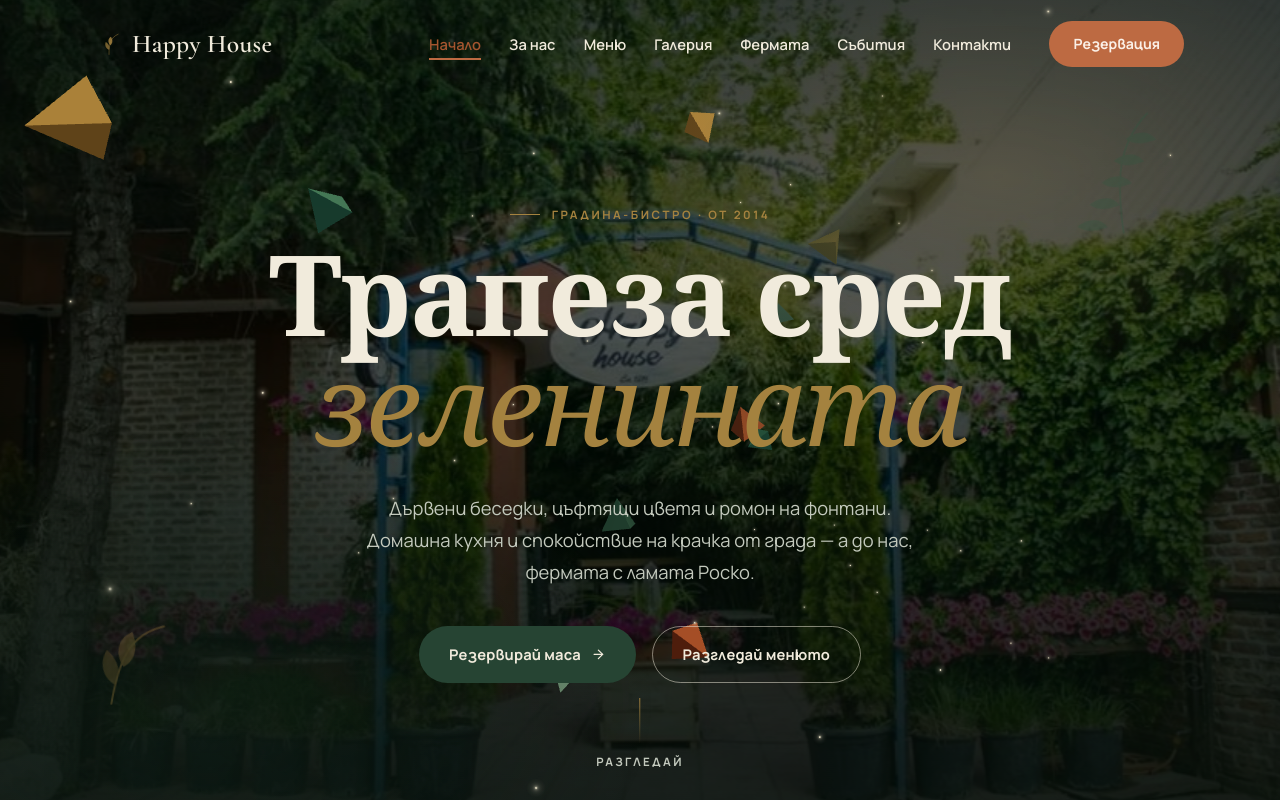
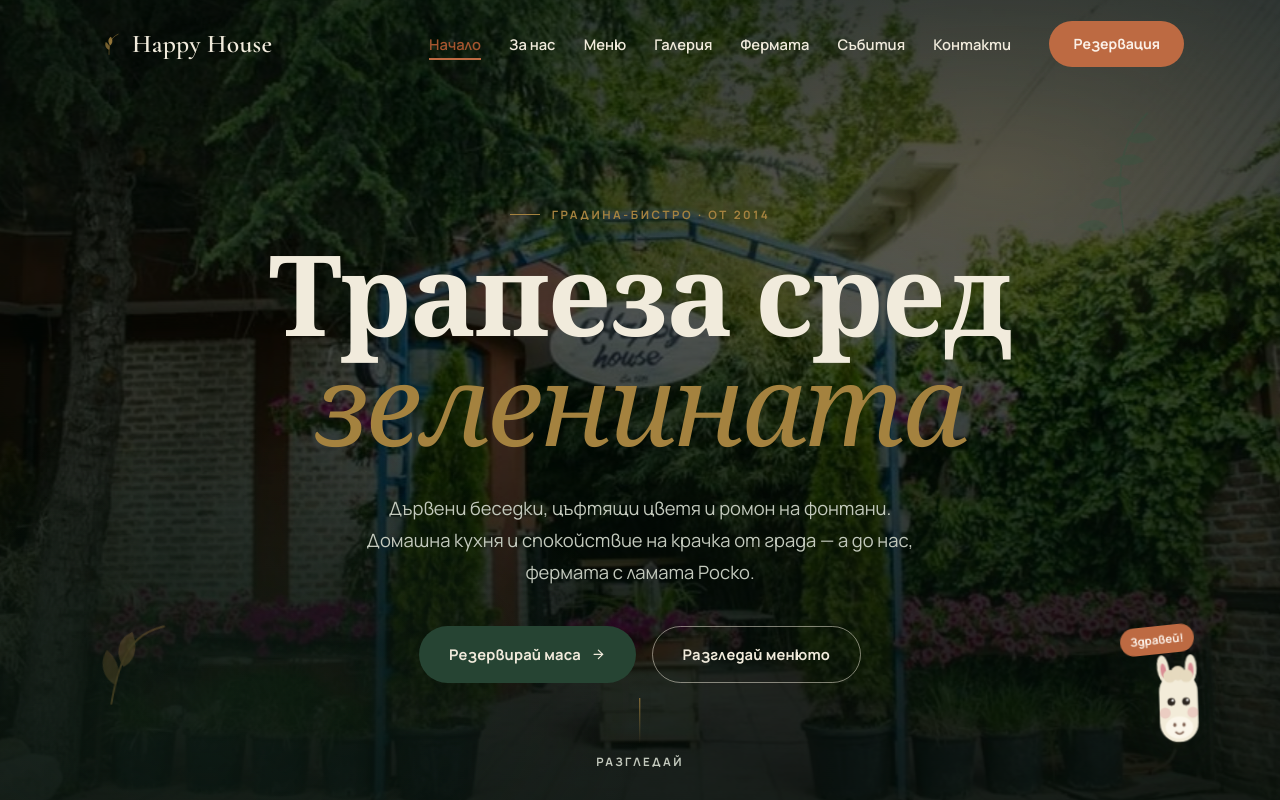
Before and after one commit to gamingv55-dev/Happyhouse1, a React (Vite) app: page / in a window 1280 px wide. Shown: the top 800 px of the page. Built offline with nearby package versions, Linux system fonts and the light colour scheme.

Commit message:
Hero: анимирана лама Роско с балонче вместо 3D частици

```diff
--- a/src/components/home/Hero/Hero.css
+++ b/src/components/home/Hero/Hero.css
@@ -34,18 +34,6 @@
   background:
     radial-gradient(120% 90% at 50% 38%, rgba(20, 36, 27, 0.25), rgba(20, 36, 27, 0.62) 100%),
     linear-gradient(180deg, rgba(20, 36, 27, 0.4) 0%, rgba(20, 36, 27, 0.2) 42%, rgba(20, 36, 27, 0.72) 100%);
-}
-
-/* 3D платно */
-.hero__scene {
-  position: absolute;
-  inset: 0;
-  z-index: 1;
-  pointer-events: none;
-}
-.hero__scene canvas {
-  width: 100% !important;
-  height: 100% !important;
 }
 
 /* меки светлинни ореоли */
--- a/src/components/home/Hero/Hero.jsx
+++ b/src/components/home/Hero/Hero.jsx
@@ -1,22 +1,14 @@
-import { Suspense, lazy, useEffect, useRef, useState } from 'react'
+import { useEffect, useRef } from 'react'
 import Button from '../../ui/Button/Button'
 import Leaf from '../../ui/Leaf/Leaf'
+import RoscoMascot from '../../ui/RoscoMascot/RoscoMascot'
 import { usePrefersReducedMotion } from '../../../hooks/usePrefersReducedMotion'
 import { site } from '../../../data/site'
 import './Hero.css'
 
-// 3D сцената се зарежда лениво (отделен chunk) и само когато е уместно.
-const GardenScene = lazy(() => import('../../three/GardenScene/GardenScene'))
-
 export default function Hero() {
   const reduced = usePrefersReducedMotion()
-  const [show3D, setShow3D] = useState(false)
   const photoRef = useRef(null)
-
-  useEffect(() => {
-    // 3D само на по-големи екрани и при позволено движение
-    if (!reduced && window.innerWidth >= 768) setShow3D(true)
-  }, [reduced])
 
   // Фин parallax на снимката при скрол
   useEffect(() => {
@@ -42,15 +34,6 @@ export default function Hero() {
     <section className="hero">
       {/* Реална снимка на градината (фон) */}
       <div className="hero__photo" ref={photoRef} role="img" aria-label="Входът на градината Happy House с цветя и синята арка" />
-
-      {/* 3D частици и листа върху снимката */}
-      <div className="hero__scene">
-        {show3D && (
-          <Suspense fallback={null}>
-            <GardenScene />
-          </Suspense>
-        )}
-      </div>
 
       {/* статични декорации */}
       <div className="hero__bg" aria-hidden="true">
@@ -78,6 +61,9 @@ export default function Hero() {
         </div>
       </div>
 
+      {/* Анимираната лама Роско */}
+      <RoscoMascot />
+
       <a href="#story" className="hero__scroll" aria-label="Към съдържанието">
         <span className="hero__scroll-line"></span>
         Разгледай
--- /dev/null
+++ b/src/components/ui/RoscoMascot/RoscoMascot.css
@@ -0,0 +1,195 @@
+.rosco {
+  position: absolute;
+  right: clamp(14px, 4vw, 48px);
+  bottom: clamp(16px, 5vw, 44px);
+  z-index: 6;
+  display: flex;
+  flex-direction: column;
+  align-items: flex-end;
+  gap: 14px;
+}
+
+/* --- Бутонът с главата --- */
+.rosco-btn {
+  position: relative;
+  width: clamp(72px, 10vw, 104px);
+  filter: drop-shadow(0 10px 18px rgba(20, 36, 27, 0.4));
+  transition: transform 0.35s var(--ease);
+}
+.rosco-btn:hover {
+  transform: translateY(-4px) scale(1.05);
+}
+.rosco-btn:active {
+  transform: translateY(0) scale(0.98);
+}
+
+.rosco-head {
+  width: 100%;
+  height: auto;
+  animation: rosco-bob 3.2s ease-in-out infinite;
+  transform-origin: 50% 90%;
+}
+@keyframes rosco-bob {
+  0%, 100% {
+    transform: translateY(0) rotate(-2deg);
+  }
+  50% {
+    transform: translateY(-6px) rotate(2deg);
+  }
+}
+
+/* Очи — мигане */
+.rosco-eyes {
+  transform-box: fill-box;
+  transform-origin: center;
+  animation: rosco-blink 4.5s infinite;
+}
+@keyframes rosco-blink {
+  0%, 90%, 100% {
+    transform: scaleY(1);
+  }
+  93% {
+    transform: scaleY(0.12);
+  }
+}
+
+/* Уши — потрепване */
+.rosco-ear {
+  transform-box: fill-box;
+  transform-origin: bottom center;
+}
+.rosco-ear--l {
+  animation: rosco-ear 3.6s ease-in-out infinite;
+}
+.rosco-ear--r {
+  animation: rosco-ear 3.6s ease-in-out infinite 0.4s;
+}
+@keyframes rosco-ear {
+  0%, 80%, 100% {
+    transform: rotate(0deg);
+  }
+  88% {
+    transform: rotate(-9deg);
+  }
+}
+
+/* Подсказка „Здравей!" */
+.rosco-hint {
+  position: absolute;
+  top: -14px;
+  left: -8px;
+  padding: 4px 10px;
+  background: var(--clay);
+  color: #fbf0e7;
+  font-size: 0.72rem;
+  font-weight: 700;
+  border-radius: var(--r-pill);
+  white-space: nowrap;
+  box-shadow: var(--shadow-sm);
+  animation: rosco-hint 2.6s ease-in-out infinite;
+}
+@keyframes rosco-hint {
+  0%, 100% {
+    transform: translateY(0) rotate(-6deg);
+  }
+  50% {
+    transform: translateY(-4px) rotate(-6deg);
+  }
+}
+.rosco.is-open .rosco-hint {
+  opacity: 0;
+  pointer-events: none;
+}
+
+/* --- Балончето --- */
+.rosco-bubble {
+  position: relative;
+  width: clamp(220px, 60vw, 260px);
+  padding: 14px;
+  background: var(--surface);
+  border-radius: var(--r-lg);
+  box-shadow: var(--shadow-lg);
+  transform-origin: bottom right;
+  transform: scale(0.4) translateY(20px);
+  opacity: 0;
+  pointer-events: none;
+  transition:
+    transform 0.4s var(--ease),
+    opacity 0.35s var(--ease);
+}
+.rosco.is-open .rosco-bubble {
+  transform: scale(1) translateY(0);
+  opacity: 1;
+  pointer-events: auto;
+}
+/* опашчица на балона */
+.rosco-bubble::after {
+  content: '';
+  position: absolute;
+  right: 30px;
+  bottom: -9px;
+  width: 18px;
+  height: 18px;
+  background: var(--surface);
+  transform: rotate(45deg);
+  border-radius: 0 0 4px 0;
+}
+
+.rosco-bubble__close {
+  position: absolute;
+  top: 8px;
+  right: 8px;
+  z-index: 2;
+  display: inline-flex;
+  align-items: center;
+  justify-content: center;
+  width: 30px;
+  height: 30px;
+  border-radius: var(--r-pill);
+  background: rgba(20, 36, 27, 0.5);
+  color: var(--on-dark);
+  transition: background 0.3s var(--ease);
+}
+.rosco-bubble__close:hover {
+  background: var(--clay);
+}
+
+.rosco-bubble__photo {
+  position: relative;
+  width: 100%;
+  aspect-ratio: 4 / 3;
+  border-radius: var(--r-md);
+  overflow: hidden;
+  background: var(--sage);
+  display: grid;
+  place-items: center;
+}
+.rosco-bubble__photo img {
+  width: 100%;
+  height: 100%;
+  object-fit: cover;
+}
+.rosco-bubble__fallback {
+  font-size: 3.4rem;
+}
+.rosco-bubble__caption {
+  margin-top: 10px;
+  text-align: center;
+  font-family: var(--font-display);
+  font-style: italic;
+  font-size: 1.45rem;
+  color: var(--green-800);
+}
+.rosco-bubble__caption strong {
+  color: var(--clay);
+  font-style: normal;
+}
+
+@media (prefers-reduced-motion: reduce) {
+  .rosco-head,
+  .rosco-eyes,
+  .rosco-ear,
+  .rosco-hint {
+    animation: none;
+  }
+}
--- /dev/null
+++ b/src/components/ui/RoscoMascot/RoscoMascot.jsx
@@ -0,0 +1,82 @@
+import { useState, useEffect } from 'react'
+import { FiX } from 'react-icons/fi'
+import './RoscoMascot.css'
+
+// Анимирана главичка на ламата Роско. При клик изскача балонче
+// с истинската снимка (/rosco.webp) и надпис „Аз съм Роско".
+export default function RoscoMascot() {
+  const [open, setOpen] = useState(false)
+  const [imgOk, setImgOk] = useState(true)
+
+  useEffect(() => {
+    if (!open) return
+    const onKey = (e) => e.key === 'Escape' && setOpen(false)
+    document.addEventListener('keydown', onKey)
+    return () => document.removeEventListener('keydown', onKey)
+  }, [open])
+
+  return (
+    <div className={`rosco ${open ? 'is-open' : ''}`}>
+      {/* Балонче */}
+      <div className="rosco-bubble" role="dialog" aria-label="Ламата Роско" aria-hidden={!open}>
+        <button className="rosco-bubble__close" onClick={() => setOpen(false)} aria-label="Затвори">
+          <FiX />
+        </button>
+        <div className="rosco-bubble__photo">
+          {imgOk ? (
+            <img src="/rosco.webp" alt="Ламата Роско от фермата Happy Farm" onError={() => setImgOk(false)} />
+          ) : (
+            <span className="rosco-bubble__fallback" role="img" aria-label="Лама">🦙</span>
+          )}
+        </div>
+        <p className="rosco-bubble__caption">
+          Аз съм <strong>Роско</strong> 🦙
+        </p>
+      </div>
+
+      {/* Главичката-бутон */}
+      <button
+        className="rosco-btn"
+        onClick={() => setOpen((v) => !v)}
+        aria-label={open ? 'Затвори Роско' : 'Поздрави ламата Роско'}
+        aria-expanded={open}
+      >
+        <span className="rosco-hint">Здравей!</span>
+        <svg className="rosco-head" viewBox="0 0 100 120" xmlns="http://www.w3.org/2000/svg" aria-hidden="true">
+          {/* уши */}
+          <g className="rosco-ear rosco-ear--l">
+            <ellipse cx="36" cy="26" rx="6.5" ry="15" fill="#efe7d3" />
+            <ellipse cx="36" cy="28" rx="3" ry="8" fill="#d98c93" />
+          </g>
+          <g className="rosco-ear rosco-ear--r">
+            <ellipse cx="64" cy="26" rx="6.5" ry="15" fill="#efe7d3" />
+            <ellipse cx="64" cy="28" rx="3" ry="8" fill="#d98c93" />
+          </g>
+          {/* глава */}
+          <rect x="29" y="30" width="42" height="76" rx="21" fill="#f3ecd9" />
+          {/* перчем */}
+          <g fill="#e6dabf">
+            <circle cx="41" cy="34" r="7" />
+            <circle cx="50" cy="31" r="8" />
+            <circle cx="59" cy="34" r="7" />
+          </g>
+          {/* бузки */}
+          <circle cx="35" cy="74" r="6" fill="#d98c93" opacity="0.32" />
+          <circle cx="65" cy="74" r="6" fill="#d98c93" opacity="0.32" />
+          {/* очи (мигат) */}
+          <g className="rosco-eyes">
+            <circle cx="42" cy="62" r="4.2" fill="#2c2620" />
+            <circle cx="58" cy="62" r="4.2" fill="#2c2620" />
+            <circle cx="43.4" cy="60.4" r="1.3" fill="#fff" />
+            <circle cx="59.4" cy="60.4" r="1.3" fill="#fff" />
+          </g>
+          {/* муцунка */}
+          <ellipse cx="50" cy="90" rx="15" ry="12" fill="#fbf6ea" />
+          <ellipse cx="45" cy="87" rx="1.6" ry="2.3" fill="#7a5b4a" />
+          <ellipse cx="55" cy="87" rx="1.6" ry="2.3" fill="#7a5b4a" />
+          <path d="M46 95 Q50 99 54 95" stroke="#7a5b4a" strokeWidth="1.6" fill="none" strokeLinecap="round" />
+        </svg>
+      </button>
+    </div>
+  )
+}
```
